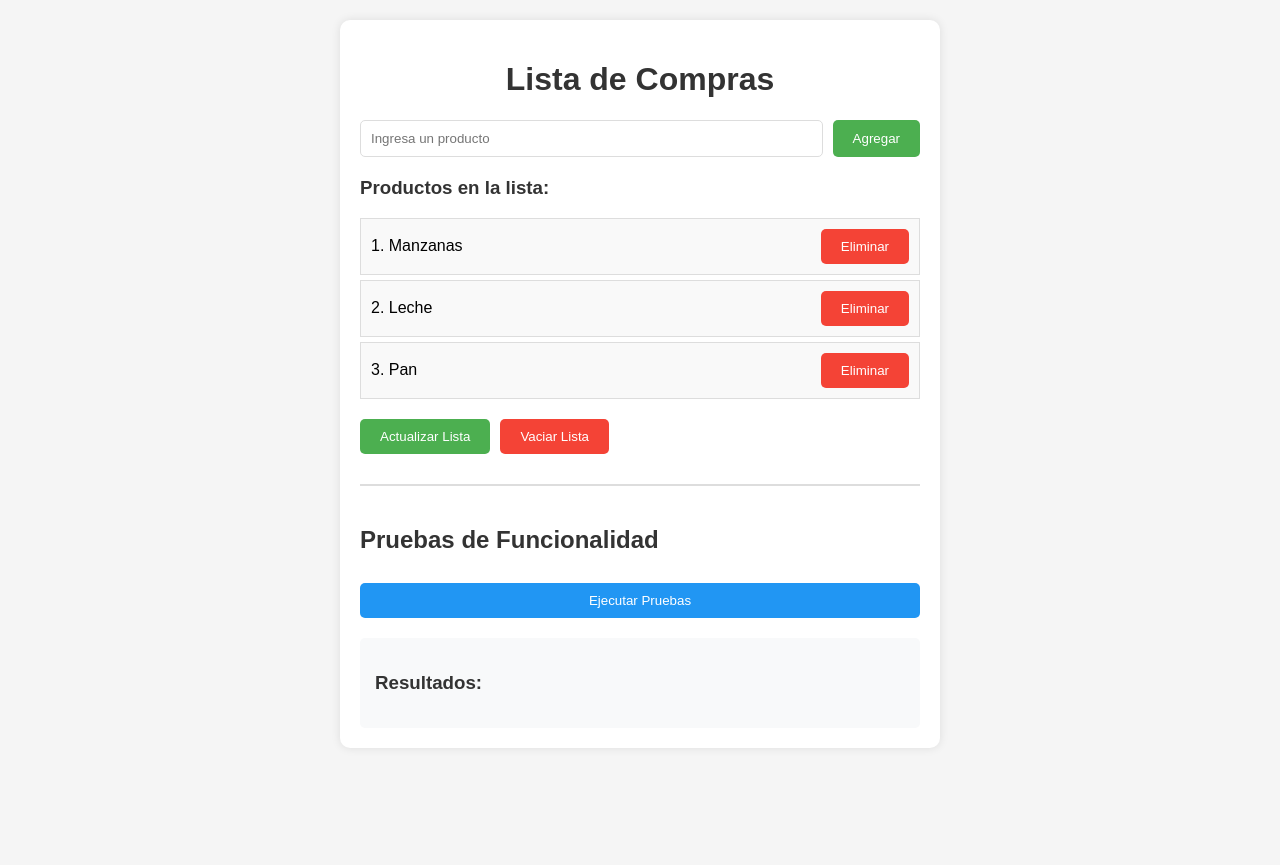
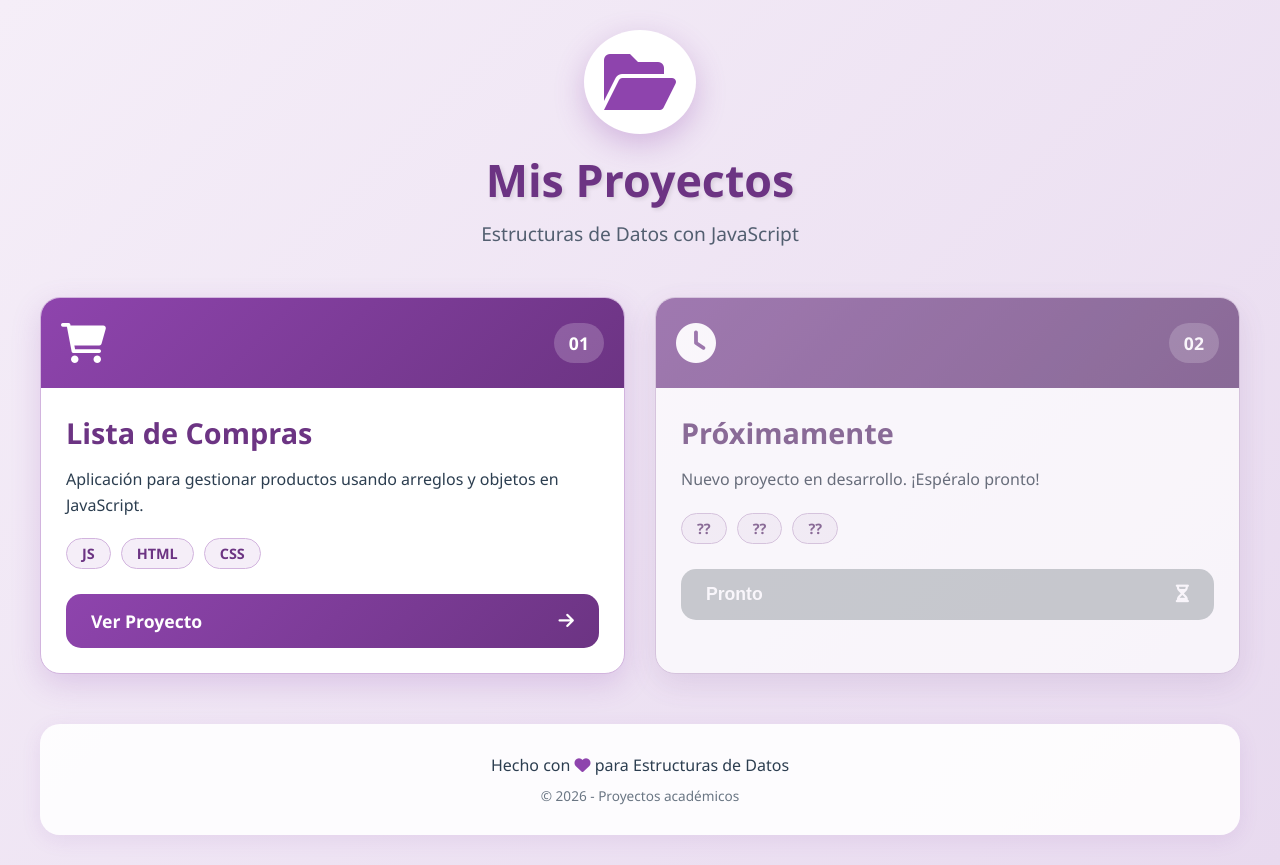
Before and after one commit to Velvett1521/Estructuras-de-datos-devf, a plain HTML site: page index.html in a window 1280 px wide. Before the commit the page ends 800 px from the top, so only its background shows below. Drawn offline with Linux system fonts and the light colour scheme.

Commit message:
mejora de interfaz y administracion a futuro

```diff
--- a/index.html
+++ b/index.html
@@ -3,39 +3,66 @@
 <head>
     <meta charset="UTF-8">
     <meta name="viewport" content="width=device-width, initial-scale=1.0">
-    <title>Lista de Compras - Con Pruebas</title>
-    <link rel="stylesheet" href="style.css">
+    <title>Mis Proyectos - Estructuras de Datos</title>
+    <link rel="stylesheet" href="styles.css">
+    <link rel="stylesheet" href="https://cdnjs.cloudflare.com/ajax/libs/font-awesome/6.0.0/css/all.min.css">
 </head>
 <body>
     <div class="container">
-        <h1>Lista de Compras</h1>
-
-        <div id="mensaje" class="mensaje"></div>
-
-        <div class="input-group">
-            <input type="text" id="producto_input" placeholder="Ingresa un producto">
-            <button onclick="agregar_producto_ui()">Agregar</button>
+        <div class="header">
+            <i class="fas fa-folder-open icon"></i>
+            <h1>Mis Proyectos</h1>
+            <p class="subtitle">Estructuras de Datos con JavaScript</p>
         </div>
 
-        <h3>Productos en la lista:</h3>
-        <ul id="lista_ui"></ul>
+        <div class="proyectos-grid">
+            <!-- Proyecto 1 -->
+            <div class="proyecto-card">
+                <div class="card-header">
+                    <i class="fas fa-shopping-cart"></i>
+                    <span class="proyecto-numero">01</span>
+                </div>
+                <div class="card-body">
+                    <h2>Lista de Compras</h2>
+                    <p class="descripcion">Aplicación para gestionar productos usando arreglos y objetos en JavaScript.</p>
+                    <div class="tech-mini">
+                        <span>JS</span>
+                        <span>HTML</span>
+                        <span>CSS</span>
+                    </div>
+                    <a href="proyecto2/index.html" class="btn-ver">
+                        <span>Ver Proyecto</span>
+                        <i class="fas fa-arrow-right"></i>
+                    </a>
+                </div>
+            </div>
 
-        <div class="button-group">
-            <button onclick="mostrar_lista_ui()">Actualizar Lista</button>
-            <button class="eliminar" onclick="vaciar_lista_ui()">Vaciar Lista</button>
+            <!-- Proyecto 2 (placeholder para futuros proyectos) -->
+            <div class="proyecto-card pronto">
+                <div class="card-header">
+                    <i class="fas fa-clock"></i>
+                    <span class="proyecto-numero">02</span>
+                </div>
+                <div class="card-body">
+                    <h2>Próximamente</h2>
+                    <p class="descripcion">Nuevo proyecto en desarrollo. ¡Espéralo pronto!</p>
+                    <div class="tech-mini">
+                        <span>??</span>
+                        <span>??</span>
+                        <span>??</span>
+                    </div>
+                    <button class="btn-ver disabled" disabled>
+                        <span>Pronto</span>
+                        <i class="fas fa-hourglass-half"></i>
+                    </button>
+                </div>
+            </div>
         </div>
 
-        <div class="pruebas-section">
-            <h2>Pruebas de Funcionalidad</h2>
-            <button onclick="ejecutar_pruebas_ui()" class="pruebas-btn">Ejecutar Pruebas</button>
-
-            <div id="resultados_pruebas" class="resultados-pruebas">
-                <h3>Resultados:</h3>
-                <div id="pruebas_contenido"></div>
-            </div>
+        <div class="footer">
+            <p>Hecho con <i class="fas fa-heart"></i> para Estructuras de Datos</p>
+            <p class="small">© 2026 - Proyectos académicos</p>
         </div>
     </div>
-
-    <script src="script.js"></script>
 </body>
 </html>
--- /dev/null
+++ b/styles.css
@@ -0,0 +1,198 @@
+:root {
+    --morado-principal: #8e44ad;
+    --morado-oscuro: #6c3483;
+    --morado-claro: #d2b4de;
+    --morado-fondo: #f5eef8;
+    --morado-hover: #9b59b6;
+    --texto-oscuro: #2c3e50;
+    --blanco: #ffffff;
+    --gris: #95a5a6;
+}
+
+* {
+    margin: 0;
+    padding: 0;
+    box-sizing: border-box;
+}
+
+body {
+    font-family: 'Segoe UI', Tahoma, Geneva, Verdana, sans-serif;
+    background: linear-gradient(135deg, var(--morado-fondo) 0%, #e8daef 100%);
+    min-height: 100vh;
+    padding: 30px 20px;
+}
+
+.container {
+    max-width: 1200px;
+    margin: 0 auto;
+}
+
+.header {
+    text-align: center;
+    margin-bottom: 50px;
+}
+
+.icon {
+    font-size: 4rem;
+    color: var(--morado-principal);
+    margin-bottom: 15px;
+    background: var(--blanco);
+    padding: 20px;
+    border-radius: 50%;
+    box-shadow: 0 10px 30px rgba(142, 68, 173, 0.3);
+}
+
+.header h1 {
+    color: var(--morado-oscuro);
+    font-size: 2.8rem;
+    margin-bottom: 10px;
+    text-shadow: 2px 2px 4px rgba(0,0,0,0.1);
+}
+
+.subtitle {
+    color: var(--texto-oscuro);
+    font-size: 1.2rem;
+    opacity: 0.8;
+}
+
+.proyectos-grid {
+    display: grid;
+    grid-template-columns: repeat(auto-fit, minmax(350px, 1fr));
+    gap: 30px;
+    margin-bottom: 50px;
+}
+
+.proyecto-card {
+    background: var(--blanco);
+    border-radius: 20px;
+    overflow: hidden;
+    box-shadow: 0 10px 30px rgba(142, 68, 173, 0.2);
+    transition: all 0.3s ease;
+    border: 1px solid var(--morado-claro);
+}
+
+.proyecto-card:hover:not(.pronto) {
+    transform: translateY(-10px);
+    box-shadow: 0 20px 40px rgba(142, 68, 173, 0.3);
+}
+
+.proyecto-card.pronto {
+    opacity: 0.7;
+    filter: grayscale(0.3);
+}
+
+.card-header {
+    background: linear-gradient(135deg, var(--morado-principal), var(--morado-oscuro));
+    color: var(--blanco);
+    padding: 25px 20px;
+    display: flex;
+    justify-content: space-between;
+    align-items: center;
+}
+
+.card-header i {
+    font-size: 2.5rem;
+}
+
+.proyecto-numero {
+    background: rgba(255, 255, 255, 0.2);
+    padding: 8px 15px;
+    border-radius: 50px;
+    font-weight: bold;
+    font-size: 1.1rem;
+}
+
+.card-body {
+    padding: 25px;
+}
+
+.card-body h2 {
+    color: var(--morado-oscuro);
+    font-size: 1.8rem;
+    margin-bottom: 15px;
+}
+
+.descripcion {
+    color: var(--texto-oscuro);
+    line-height: 1.6;
+    margin-bottom: 20px;
+    font-size: 1rem;
+}
+
+.tech-mini {
+    display: flex;
+    gap: 10px;
+    margin-bottom: 25px;
+}
+
+.tech-mini span {
+    background: var(--morado-fondo);
+    color: var(--morado-oscuro);
+    padding: 5px 15px;
+    border-radius: 50px;
+    font-size: 0.9rem;
+    font-weight: 600;
+    border: 1px solid var(--morado-claro);
+}
+
+.btn-ver {
+    display: inline-flex;
+    align-items: center;
+    justify-content: space-between;
+    width: 100%;
+    background: linear-gradient(135deg, var(--morado-principal), var(--morado-oscuro));
+    color: var(--blanco);
+    text-decoration: none;
+    padding: 15px 25px;
+    border-radius: 15px;
+    font-weight: bold;
+    font-size: 1.1rem;
+    transition: all 0.3s ease;
+    border: none;
+    cursor: pointer;
+}
+
+.btn-ver:hover:not(.disabled) {
+    background: linear-gradient(135deg, var(--morado-oscuro), var(--morado-principal));
+    padding-left: 30px;
+    padding-right: 30px;
+}
+
+.btn-ver.disabled {
+    background: var(--gris);
+    cursor: not-allowed;
+    opacity: 0.7;
+}
+
+.footer {
+    text-align: center;
+    padding: 30px;
+    color: var(--texto-oscuro);
+    background: rgba(255, 255, 255, 0.9);
+    border-radius: 20px;
+    box-shadow: 0 5px 20px rgba(142, 68, 173, 0.1);
+}
+
+.footer i {
+    color: var(--morado-principal);
+}
+
+.footer .small {
+    font-size: 0.85rem;
+    margin-top: 10px;
+    opacity: 0.7;
+}
+
+@media (max-width: 768px) {
+    .header h1 {
+        font-size: 2rem;
+    }
+
+    .proyectos-grid {
+        grid-template-columns: 1fr;
+    }
+
+    .card-body h2 {
+        font-size: 1.5rem;
+    }
+}
```
Also changed, not shown: proyecto2/index.html (added, +41 -0 lines), proyecto2/pruebas.js (renamed from pruebas.js), proyecto2/script.js (renamed from script.js), proyecto2/style.css (renamed from style.css).
